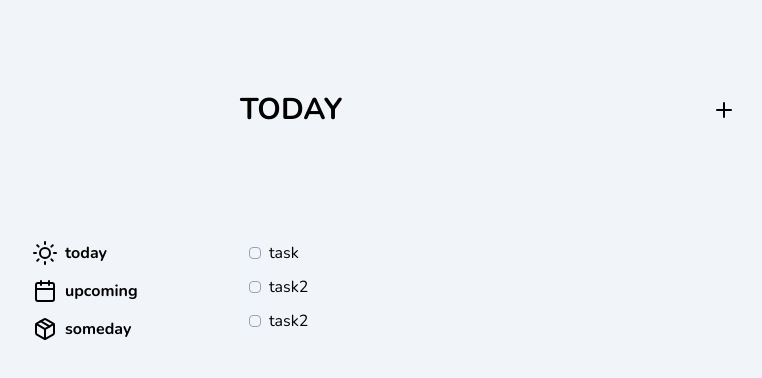
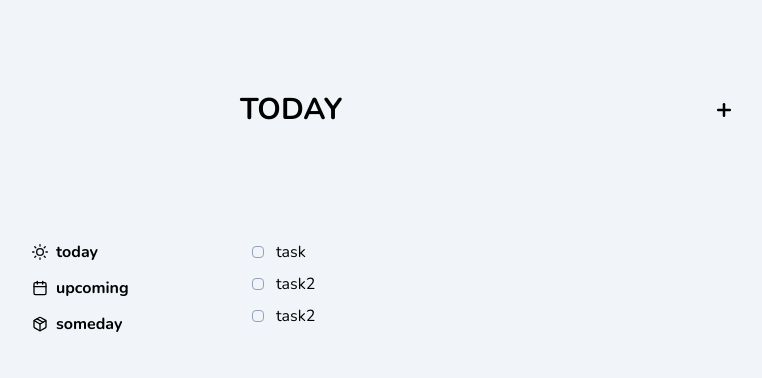
Before and after one commit to owozsh/G2-twdo-frontend, a React (Create React App) app: page /today in a window 1280 px wide. Shown: the top 378 px of the page, without its empty margins (150-912 px from the left). Built offline with nearby package versions, Linux system fonts and the light colour scheme.

Commit message:
update icons

```diff
--- a/package.json
+++ b/package.json
@@ -3,6 +3,7 @@
   "version": "0.1.0",
   "private": true,
   "dependencies": {
+    "@reduxjs/toolkit": "^1.8.1",
     "@testing-library/jest-dom": "^5.14.1",
     "@testing-library/react": "^13.0.0",
     "@testing-library/user-event": "^13.2.1",
@@ -10,11 +11,13 @@
     "@types/node": "^16.7.13",
     "@types/react": "^18.0.0",
     "@types/react-dom": "^18.0.0",
+    "@types/react-icons": "^3.0.0",
     "node-sass": "^7.0.1",
     "react": "^18.1.0",
     "react-beautiful-dnd": "^13.1.0",
     "react-dom": "^18.1.0",
-    "react-feather": "^2.0.9",
+    "react-icons": "^4.3.1",
+    "react-redux": "^8.0.1",
     "react-router-dom": "6",
     "react-scripts": "5.0.1",
     "styled-components": "^5.3.5",
@@ -46,6 +49,7 @@
     ]
   },
   "devDependencies": {
+    "@redux-devtools/core": "^3.12.0",
     "@types/react-beautiful-dnd": "^13.1.2",
     "@types/styled-components": "^5.1.25",
     "autoprefixer": "^10.4.7",
--- /dev/null
+++ b/src/components/common/Checkbox.tsx
@@ -0,0 +1,40 @@
+import { MouseEventHandler } from "react";
+import { FiCheck } from "react-icons/fi";
+import Icon from "./Icon";
+
+export default function Checkbox({
+  hidden,
+  checked,
+  onClick,
+}: {
+  hidden: boolean;
+  checked: boolean;
+  onClick: MouseEventHandler<any>;
+}) {
+  return (
+    <div onClick={onClick} className={`${hidden && "hidden"} p-1 mr-2`}>
+      <div
+        className={`
+        w-3 h-3 flex relative items-center justify-center
+        rounded-[0.25rem] border border-solid
+        border-slate-400
+        dark:border-slate-600
+        ${
+          checked &&
+          `
+            dark:bg-pink-400 dark:border-pink-400
+            child-icon:dark:stroke-slate-900
+            bg-blue-400 border-blue-400
+            child-icon:stroke-slate-100
+          `
+        }
+      `}
+      >
+        <Icon
+          icon={<FiCheck size="0.75rem" />}
+          className={`${!checked && "hidden"}`}
+        />
+      </div>
+    </div>
+  );
+}
--- a/src/components/common/Icon.tsx
+++ b/src/components/common/Icon.tsx
@@ -1,17 +1,12 @@
 import { ReactElement } from "react";
+import { IconType } from "react-icons";
 
 export default function Icon({
   icon,
-  size,
   className,
 }: {
-  icon: ReactElement<any> | string;
-  size: number;
+  icon: ReactElement<IconType> | string;
   className?: string;
 }) {
-  return (
-    <span className={`flex items-center child-icon:w-${size} ${className}`}>
-      {icon}
-    </span>
-  );
+  return <span className={`flex items-center ${className}`}>{icon}</span>;
 }
--- a/src/components/widgets/HeaderBar.tsx
+++ b/src/components/widgets/HeaderBar.tsx
@@ -1,4 +1,4 @@
-import { Plus } from "react-feather";
+import { FiPlus } from "react-icons/fi";
 import Clickable from "../common/Clickable";
 import Icon from "../common/Icon";
 
@@ -17,7 +17,7 @@ export default function HeaderBar({
         onClick={onAddButtonClick}
         type="button"
       >
-        <Icon icon={<Plus />} size={8} />
+        <Icon icon={<FiPlus size="1.25rem" strokeWidth="3px" />} />
       </Clickable>
     </header>
   );
--- a/src/components/widgets/Sidebar.tsx
+++ b/src/components/widgets/Sidebar.tsx
@@ -1,4 +1,4 @@
-import { Sun, Calendar, Package } from "react-feather";
+import { FiSun, FiCalendar, FiPackage } from "react-icons/fi";
 
 import SidebarButton from "./SidebarButton";
 
@@ -9,21 +9,21 @@ export default function Sidebar() {
         <li>
           <SidebarButton
             label="today"
-            icon={<Sun />}
+            icon={<FiSun />}
             route="/today"
           ></SidebarButton>
         </li>
         <li>
           <SidebarButton
             label="upcoming"
-            icon={<Calendar />}
+            icon={<FiCalendar />}
             route="/upcoming"
           ></SidebarButton>
         </li>
         <li>
           <SidebarButton
             label="someday"
-            icon={<Package />}
+            icon={<FiPackage />}
             route="/someday"
           ></SidebarButton>
         </li>
--- a/src/components/widgets/SidebarButton.tsx
+++ b/src/components/widgets/SidebarButton.tsx
@@ -1,4 +1,5 @@
 import { ReactElement } from "react";
+import { IconType } from "react-icons";
 import { Link } from "react-router-dom";
 
 import Clickable from "../common/Clickable";
@@ -10,13 +11,13 @@ export default function SidebarButton({
   route,
 }: {
   label: string;
-  icon: ReactElement | string;
+  icon: ReactElement<IconType> | string;
   route: string;
 }) {
   return (
     <Link to={`${route}`}>
       <Clickable className="w-full mb-1">
-        <Icon icon={icon} size={4} className={"mr-2"} />
+        <Icon icon={icon} className={"mr-2"} />
         <p className="font-bold">{label.toLowerCase()}</p>
       </Clickable>
     </Link>
--- a/src/components/widgets/Task.tsx
+++ b/src/components/widgets/Task.tsx
@@ -1,7 +1,8 @@
 import { useState, useRef, useEffect } from "react";
 import { Draggable } from "react-beautiful-dnd";
-import { Check } from "react-feather";
+
 import Clickable from "../common/Clickable";
+import Checkbox from "../common/Checkbox";
 
 export default function Task(props: {
   description: string;
@@ -17,6 +18,15 @@ export default function Task(props: {
   const toggleIsComplete = (e: any) => {
     e.stopPropagation();
     setIsComplete(!isComplete);
+  };
+
+  const startFocusAtTheEndOfTheLine = (
+    e: React.FocusEvent<HTMLInputElement, Element>
+  ) => {
+    e.currentTarget.setSelectionRange(
+      e.currentTarget.value.length,
+      e.currentTarget.value.length
+    );
   };
 
   useEffect(() => {
@@ -45,28 +55,29 @@ export default function Task(props: {
           {...provided.dragHandleProps}
         >
           <Clickable
-            className={`task-container ${editMode && "edit-mode"}`}
+            className={`
+              ${
+                editMode &&
+                "relative flex-col h-16 z-20 border border-solid border-slate-300/50 items-stretch shadow-lg shadow-slate-200 px-3 py-2 dark:border-slate-400/10 dark:shadow-slate-800/10 dark:bg-slate-800/20"
+              }
+            `}
             hoverDisabled={editMode}
             onClick={() => setEditMode(true)}
           >
-            <div
-              className={`checkbox ${editMode && "edit-mode"} ${
-                isComplete && "checked"
-              }`}
+            <Checkbox
+              hidden={editMode}
+              checked={isComplete}
               onClick={(e) => toggleIsComplete(e)}
-            >
-              <Check />
-            </div>
+            />
             <input
               disabled={!editMode}
               value={description}
               ref={inputElement}
-              onFocus={(e) =>
-                e.currentTarget.setSelectionRange(
-                  e.currentTarget.value.length,
-                  e.currentTarget.value.length
-                )
-              }
+              className={`
+                w-full bg-transparent z-[-10]
+                cursor-${editMode ? "text" : "default"}
+              `}
+              onFocus={(e) => startFocusAtTheEndOfTheLine(e)}
               onChange={(e) => setDescription(e.target.value)}
             />
             {/* <ActionMenu editMode={editMode}>
@@ -96,29 +107,6 @@ export default function Task(props: {
 //   ${(props: { editMode: boolean }) =>
 //     props.editMode ? "display: flex;" : "display: none;"}
 //   justify-content: flex-end;
-// `;
-
-// const Checkbox = styled.div`
-//   margin-right: 0.5rem;
-
-//   transition: transform 0.1s cubic-bezier(0.165, 0.84, 0.44, 1),
-//     opacity 0.1s cubic-bezier(0.165, 0.84, 0.44, 1);
-
-//   &:before {
-//     content: "";
-
-//     display: block;
-//     transform: translate(-0.3rem, -0.3rem);
-//     border: 0.7rem solid transparent;
-//   }
-
-//   svg {
-//     ${(props: { isComplete: boolean; editMode: boolean }) =>
-//       props.isComplete ? "" : "display: hidden"}
-//     min-width: 1rem;
-//     stroke-width: 2px;
-//     transform: translate(-0.55rem, -0.05rem);
-//   }
 // `;
 
 // const Button = styled.button`
--- a/src/styles/global.css
+++ b/src/styles/global.css
@@ -12,6 +12,8 @@
   @apply dark:text-slate-200;
   font-family: "Nunito", sans-serif;
   list-style: none;
+  outline: none;
+  border: none;
 }
 
 body {
@@ -22,72 +24,3 @@ body {
 #root {
   @apply h-full;
 }
-
-.task-container.edit-mode {
-  @apply flex-col h-16 z-20 border border-solid border-slate-300/50 items-stretch shadow-lg shadow-slate-200 px-3 py-2;
-  @apply dark:border-slate-400/10 dark:shadow-slate-800/10 dark:bg-slate-800/20;
-
-  transform: none;
-}
-
-.task-container input {
-  font-size: 1rem;
-  width: 100%;
-  border: none;
-  background-color: transparent;
-
-  cursor: default;
-}
-
-.task-container.edit-mode input {
-  cursor: text;
-}
-
-.task-container input:focus {
-  outline: none;
-  border: none;
-}
-
-.checkbox {
-  @apply w-3 h-3 flex relative items-center justify-center rounded-[0.25rem] border mr-2;
-  @apply border-slate-400;
-  @apply dark:border-slate-600;
-
-  transition: transform var(--transition-props-fast),
-    opacity var(--transition-props-fast);
-}
-
-.checkbox::before {
-  display: block;
-
-  content: "";
-  display: block;
-  border: 0.7rem solid transparent;
-  transform: translate(-0.3rem, -0.3rem);
-}
-
-.checkbox.edit-mode {
-  @apply hidden;
-}
-
-.checkbox svg {
-  @apply min-w-[1rem] hidden w-full h-full;
-  stroke-width: 4px;
-  transform: translateX(-65%);
-}
-
-.checkbox.checked {
-  @apply dark:bg-pink-400 dark:border-pink-400 bg-blue-400 border-blue-400;
-}
-
-.checkbox.checked svg {
-  @apply block dark:stroke-slate-900 stroke-slate-100;
-}
-
-input {
-  z-index: -10;
-}
-
-#data-rbd-drag-handle-context-id {
-  cursor: default;
-}
```
Also changed, not shown: 1 other file (tests, documents, lock files or other folders).
